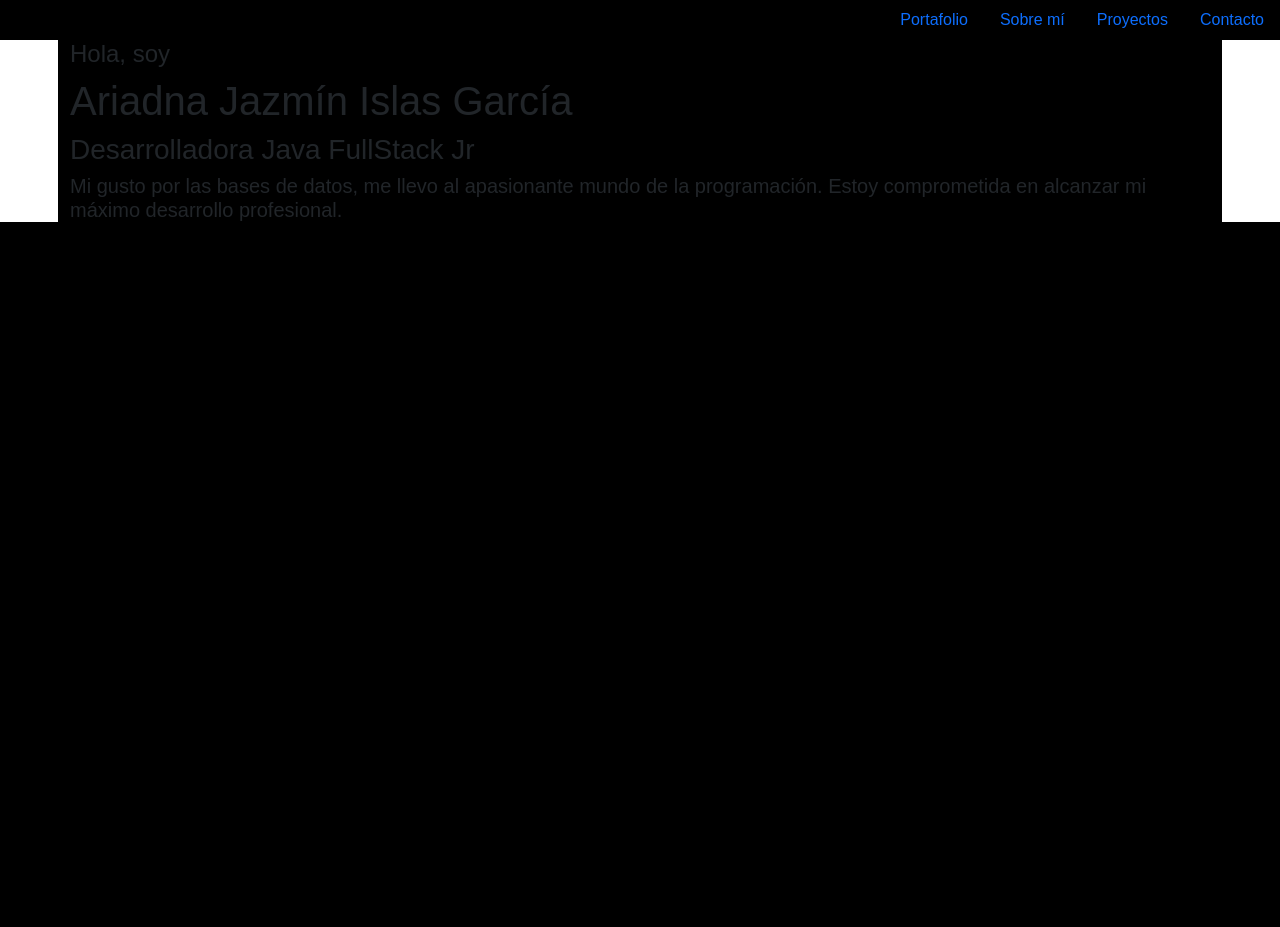
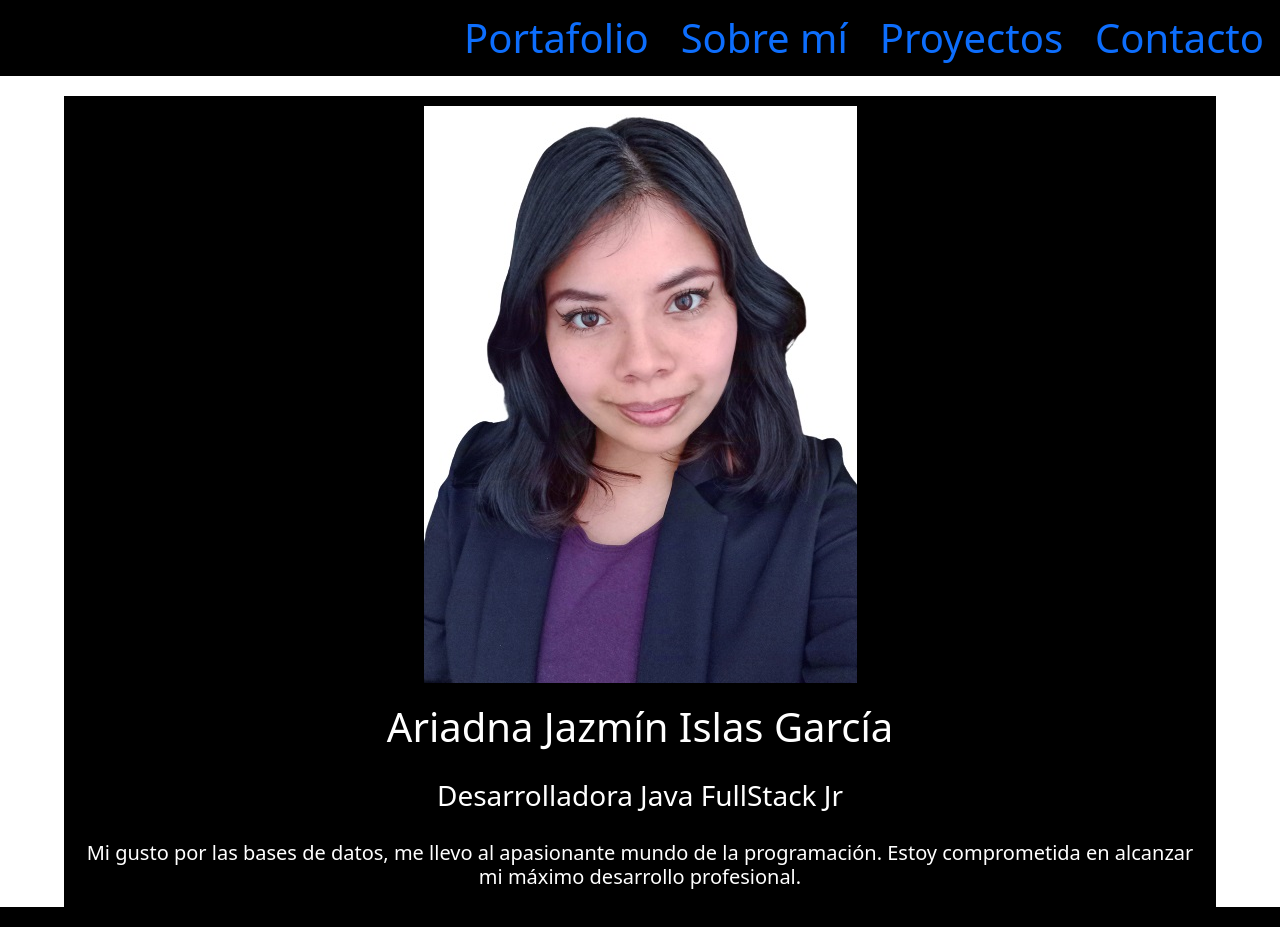
Before and after one commit to Jazmin-25/Portafolio, a plain HTML site: page index.html in a window 1280 px wide. Before the commit the page ends 800 px from the top, so only its background shows below. Drawn offline with nearby package versions, Linux system fonts and the light colour scheme.

Commit message:
Se agregan las imagenes de los proyectos y se modifica el html y css de index

```diff
--- a/index.css
+++ b/index.css
@@ -1,6 +1,51 @@
 * {
-    background-color:#000;
-    color: var(--text-primary);
-    font-family: Rubik,sans-serif;
-    box-sizing: content-box;
+    box-sizing: border-box;
+    padding: 0;
+    margin: 0;
+    background-color: black;
 }
+
+.nav{
+    background-color:black;
+    color: #fff;
+    grid-column-start: 1;
+    grid-column-end: -1;
+    text-align: center;
+    font-size: 40px;
+    justify-content: right;
+}
+
+.portada{
+    width: 90%;
+    max-width: 10000px;
+    margin: 20px auto;
+    display: grid;
+    grid: grap 20px;
+    grid-template-columns: repeat(3,lfr);
+    grid-template-rows: repeat(4, auto);
+}
+.portada >div,
+.portada .fotoimagen,
+.portada .minombre,
+.portada .puesto,
+.portada .midescripcion{
+    background-color:black;
+    color:#fff;
+    padding: 10px;
+    border-radius: 2px;
+}
+.portada .fotoimagen{
+    text-align: center;
+}
+.portada .minombre{
+    text-align: center;
+    justify-content: center;
+}
+.portada .puesto{
+    text-align: center;
+    justify-content: center;
+}
+.portada .midescripcion{
+    text-align: center;
+    justify-content: center;
+}
--- a/index.html
+++ b/index.html
@@ -8,7 +8,9 @@
     <link rel="stylesheet" href="index.css">
     <title>Ariadna Islas Portafolio</title>
 </head>
-    <nav>
+<body>
+<header>
+    <nav class="nav">
         <ul class="nav justify-content-end">
             <li class="nav-item">
               <a class="nav-link active" aria-current="page" href="./index.html" target="_blank">Portafolio</a>
@@ -24,9 +26,22 @@
             </li>
           </ul>
     </nav>
-<main class="container">
+  </header>
+    <div class="portada">
+       <div class="fotoimagen"><img src="./imagenes/jazmin.jpg" alt=""></div>
+       <div class="minombre"><h1>Ariadna Jazmín Islas García</h1></div>
+       <div class="puesto"><h3>Desarrolladora Java FullStack Jr </h3></div>
+       <div class="midescripcion"><h5> Mi gusto por las bases de datos, me llevo al apasionante mundo de la programación. Estoy comprometida en alcanzar mi máximo desarrollo profesional. </h5></div>
+    </div>
+   <div id="briefcase"></div>
+</body>
+<script src="https://cdn.jsdelivr.net/npm/bootstrap@5.2.3/dist/js/bootstrap.bundle.min.js" integrity="sha384-kenU1KFdBIe4zVF0s0G1M5b4hcpxyD9F7jL+jjXkk+Q2h455rYXK/7HAuoJl+0I4" crossorigin="anonymous"></script>
+
+
+<!--main class="container">
     <div id="inicio" class="iniciocontainer">
         <h4 class="subtitulo1">Hola, soy</h4>
+
         <h1 class="titulo">Ariadna Jazmín Islas García</h1>
         <h3 class="subtitulo">Desarrolladora Java FullStack Jr </h3>
         <h5 class="texto"> Mi gusto por las bases de datos, me llevo al apasionante mundo de la programación. Estoy comprometida en alcanzar mi máximo desarrollo profesional.</h5>
```
Also changed, not shown: imagenes/Calculadorajavascript.jpg (added), imagenes/Ejercicio Bombilla.jpg (added), imagenes/Lista de compras.jpg (added), imagenes/programacion orientada a objetos.jpg (added).
